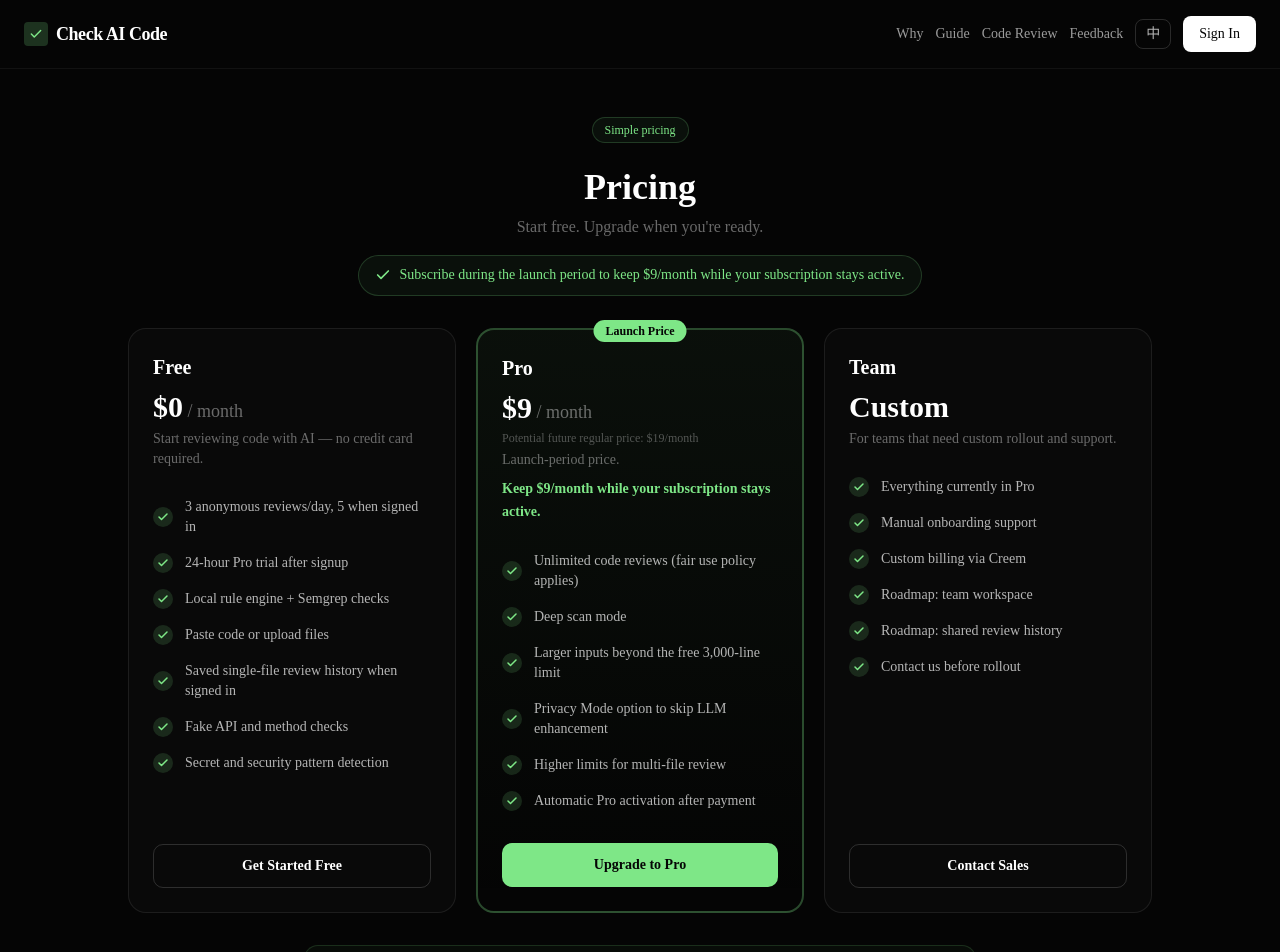
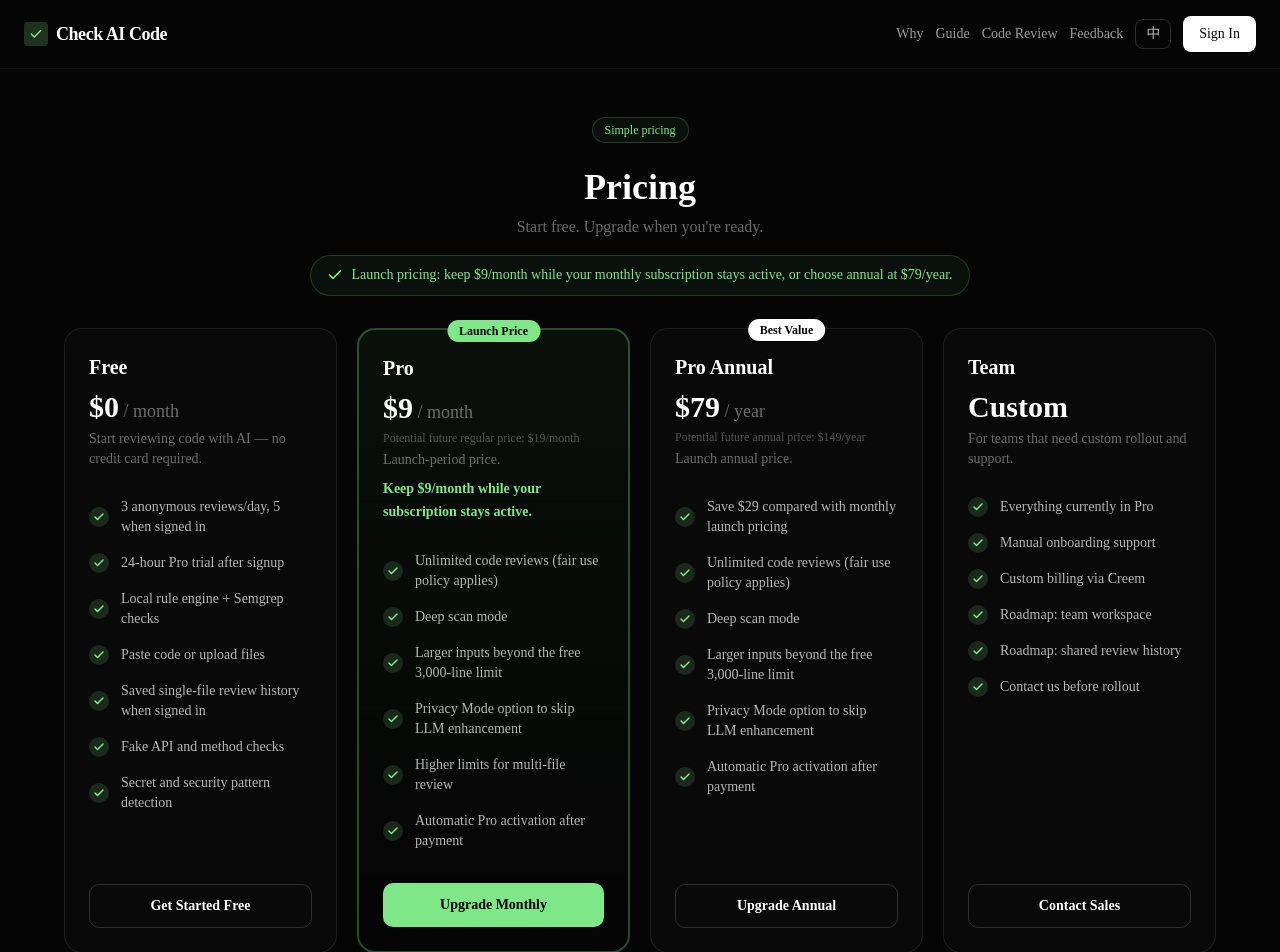
Before and after one commit to shaguoerai/checkaicode, a Next.js app: page /pricing in a window 1280 px wide. Shown: the top 952 px of the page. Built offline with nearby package versions, Linux system fonts and the light colour scheme; no server answers; the database is empty.

Commit message:
feat: add annual Creem plan

```diff
--- a/src/app/api/creem/checkout/route.ts
+++ b/src/app/api/creem/checkout/route.ts
@@ -1,10 +1,15 @@
 import { NextResponse } from "next/server";
 import { auth } from "@/lib/auth";
-import { CREEM_API_BASE_URL, CREEM_PRODUCT_ID, getAppUrl } from "@/lib/creem";
+import {
+  CREEM_API_BASE_URL,
+  CreemBillingPeriod,
+  getAppUrl,
+  getCreemProductId,
+} from "@/lib/creem";
 
 export const runtime = "nodejs";
 
-export async function POST() {
+export async function POST(req: Request) {
   const session = await auth();
 
   if (!session?.user?.id || !session.user.email) {
@@ -16,6 +21,14 @@ export async function POST() {
     return NextResponse.json({ error: "Creem is not configured" }, { status: 500 });
   }
 
+  const body = await req.json().catch(() => ({}));
+  const period: CreemBillingPeriod = body?.period === "annual" ? "annual" : "monthly";
+  const productId = getCreemProductId(period);
+
+  if (!productId) {
+    return NextResponse.json({ error: "Annual checkout is not configured yet" }, { status: 500 });
+  }
+
   const appUrl = getAppUrl();
   const response = await fetch(`${CREEM_API_BASE_URL}/v1/checkouts`, {
     method: "POST",
@@ -24,8 +37,8 @@ export async function POST() {
       "x-api-key": apiKey,
     },
     body: JSON.stringify({
-      product_id: CREEM_PRODUCT_ID,
-      request_id: session.user.id,
+      product_id: productId,
+      request_id: `${session.user.id}:${period}`,
       units: 1,
       success_url: `${appUrl}/review?checkout=success`,
       customer: {
@@ -34,6 +47,7 @@ export async function POST() {
       metadata: {
         userId: session.user.id,
         email: session.user.email,
+        period,
       },
     }),
   });
--- a/src/app/pricing/page.tsx
+++ b/src/app/pricing/page.tsx
@@ -14,12 +14,14 @@ function CreemRedirectModal({
   onContinue,
   isLoading,
   error,
+  period,
 }: {
   open: boolean;
   onClose: () => void;
   onContinue: () => void;
   isLoading: boolean;
   error: string;
+  period: "monthly" | "annual";
 }) {
   const { t } = useI18n();
   if (!open) return null;
@@ -43,7 +45,7 @@ function CreemRedirectModal({
 
         <ol className="mt-3 ml-4 list-decimal text-sm text-white/60 space-y-1">
           <li>{t("creemStep1")}</li>
-          <li>{t("creemStep2")}</li>
+          <li>{period === "annual" ? t("creemStep2Annual") : t("creemStep2Monthly")}</li>
           <li>{t("creemStep3")}</li>
         </ol>
 
@@ -194,6 +196,7 @@ export default function PricingPage() {
   const [isCreatingCheckout, setIsCreatingCheckout] = useState(false);
   const [showContactSales, setShowContactSales] = useState(false);
   const [isPro, setIsPro] = useState(false);
+  const [checkoutPeriod, setCheckoutPeriod] = useState<"monthly" | "annual">("monthly");
 
   useEffect(() => {
     fetch("/api/user", { credentials: "same-origin" })
@@ -207,7 +210,11 @@ export default function PricingPage() {
     setCheckoutError("");
 
     try {
-      const res = await fetch("/api/creem/checkout", { method: "POST" });
+      const res = await fetch("/api/creem/checkout", {
+        method: "POST",
+        headers: { "Content-Type": "application/json" },
+        body: JSON.stringify({ period: checkoutPeriod }),
+      });
       const data = await res.json().catch(() => ({}));
 
       if (res.status === 401) {
@@ -260,9 +267,27 @@ export default function PricingPage() {
         { text: t("proTeamDash"), included: true },
         { text: t("proApi"), included: true },
       ],
-      cta: t("upgradeToPro"),
-      ctaHref: "creem",
+      cta: t("upgradeMonthly"),
+      ctaHref: "creem-monthly",
       highlighted: true,
+    },
+    {
+      name: t("annualPlan"),
+      price: t("annualPrice"),
+      desc: t("annualDesc"),
+      futurePrice: t("futureAnnualPrice"),
+      badge: t("annualBadge"),
+      features: [
+        { text: t("annualSave"), included: true },
+        { text: t("proUnlimited"), included: true },
+        { text: t("proAdvanced"), included: true },
+        { text: t("proCustomRules"), included: true },
+        { text: t("proPriority"), included: true },
+        { text: t("proApi"), included: true },
+      ],
+      cta: t("upgradeAnnual"),
+      ctaHref: "creem-annual",
+      highlighted: false,
     },
     {
       name: t("teamPlan"),
@@ -332,7 +357,7 @@ export default function PricingPage() {
           <span>{t("launchLockHighlight")}</span>
         </div>
 
-        <div className="mt-8 grid w-full max-w-5xl gap-5 sm:grid-cols-3">
+        <div className="mt-8 grid w-full max-w-6xl gap-5 sm:grid-cols-2 xl:grid-cols-4">
           {plans.map((plan) => (
             <div
               key={plan.name}
@@ -342,9 +367,11 @@ export default function PricingPage() {
                   : "border border-white/8 bg-white/[0.02]"
               }`}
             >
-              {plan.highlighted && plan.badge && (
+              {plan.badge && (
                 <div className="absolute -top-3 left-1/2 -translate-x-1/2">
-                  <span className="rounded-full bg-neon px-3 py-1 text-xs font-semibold text-[#050505]">
+                  <span className={`rounded-full px-3 py-1 text-xs font-semibold ${
+                    plan.highlighted ? "bg-neon text-[#050505]" : "bg-white text-[#050505]"
+                  }`}>
                     {plan.badge}
                   </span>
                 </div>
@@ -381,10 +408,11 @@ export default function PricingPage() {
                 <div className="mt-6 inline-flex h-11 w-full items-center justify-center rounded-lg border border-neon/25 bg-neon/10 text-sm font-semibold text-neon">
                   {t("currentPlan")}
                 </div>
-              ) : plan.ctaHref === "creem" ? (
+              ) : plan.ctaHref === "creem-monthly" || plan.ctaHref === "creem-annual" ? (
                 <button
                   onClick={() => {
                     setCheckoutError("");
+                    setCheckoutPeriod(plan.ctaHref === "creem-annual" ? "annual" : "monthly");
                     setShowModal(true);
                   }}
                   className={`mt-6 inline-flex h-11 w-full items-center justify-center rounded-lg text-sm font-semibold transition ${
@@ -446,6 +474,7 @@ export default function PricingPage() {
           onContinue={startCheckout}
           isLoading={isCreatingCheckout}
           error={checkoutError}
+          period={checkoutPeriod}
         />
         <ContactSalesModal
           open={showContactSales}
--- a/src/app/refund/page.tsx
+++ b/src/app/refund/page.tsx
@@ -47,7 +47,7 @@ export default function RefundPage() {
             <section>
               <h2 className="text-xl font-semibold text-white">7-Day Satisfaction Guarantee</h2>
               <p className="mt-3 leading-relaxed">
-                All new monthly Pro subscriptions are eligible for a full refund within 7 days of the initial purchase.
+                All new monthly and annual Pro subscriptions are eligible for a full refund within 7 days of the initial purchase.
               </p>
             </section>
 
@@ -56,8 +56,9 @@ export default function RefundPage() {
               <ul className="mt-3 list-disc space-y-2 pl-5">
                 <li>You receive a full refund of the amount you actually paid.</li>
                 <li>Monthly Pro ($9) → refund $9.</li>
+                <li>Annual Pro ($79) → refund $79.</li>
                 <li>Subscriptions are non-refundable after 7 days but can be canceled at any time to stop future charges / auto-renewal.</li>
-                <li>If you subscribe during the launch period, the $9/month launch price is kept only while your subscription remains active. If you cancel and subscribe again later, the then-current price may apply.</li>
+                <li>If you subscribe monthly during the launch period, the $9/month launch price is kept only while your subscription remains active. If you cancel and subscribe again later, the then-current price may apply. Annual Pro is currently $79/year, with a potential future annual price of $149/year.</li>
                 <li>Refunds are processed within 5–7 business days to the original payment method.</li>
                 <li>Refunds do not apply to Team or Enterprise plans. Contact sales for custom terms.</li>
               </ul>
--- a/src/app/terms/page.tsx
+++ b/src/app/terms/page.tsx
@@ -84,13 +84,14 @@ export default function TermsPage() {
             <section>
               <h2 className="text-xl font-semibold text-white">4. Refund Policy</h2>
               <p className="mt-3 leading-relaxed">
-                All new monthly Pro subscriptions are eligible for a full refund within 7 days of the initial purchase.
+                All new monthly and annual Pro subscriptions are eligible for a full refund within 7 days of the initial purchase.
               </p>
               <ul className="mt-3 list-disc space-y-2 pl-5">
                 <li>You receive a full refund of the amount you actually paid.</li>
                 <li>Monthly Pro ($9) → refund $9.</li>
+                <li>Annual Pro ($79) → refund $79.</li>
                 <li>Subscriptions are non-refundable after 7 days but can be canceled at any time to stop future charges / auto-renewal.</li>
-                <li>If you subscribe during the launch period, the $9/month launch price is kept only while your subscription remains active. If you cancel and subscribe again later, the then-current price may apply.</li>
+                <li>If you subscribe monthly during the launch period, the $9/month launch price is kept only while your subscription remains active. If you cancel and subscribe again later, the then-current price may apply. Annual Pro is currently $79/year, with a potential future annual price of $149/year.</li>
                 <li>Refunds are processed within 5–7 business days to the original payment method.</li>
                 <li>Refunds do not apply to Team or Enterprise plans. Contact sales for custom terms.</li>
               </ul>
--- a/src/lib/creem.ts
+++ b/src/lib/creem.ts
@@ -1,11 +1,27 @@
 import crypto from "crypto";
 
 export const CREEM_PRODUCT_ID = process.env.CREEM_PRODUCT_ID || "prod_21ucscjxbwrU6k7ZRkAVcR";
+export const CREEM_ANNUAL_PRODUCT_ID = process.env.CREEM_ANNUAL_PRODUCT_ID || "";
 export const CREEM_API_BASE_URL =
   (process.env.CREEM_API_BASE_URL || "https://api.creem.io").replace(/\/$/, "");
 export const CREEM_PAYMENT_LINK =
   process.env.NEXT_PUBLIC_CREEM_PAYMENT_LINK ||
   "https://www.creem.io/payment/prod_21ucscjxbwrU6k7ZRkAVcR";
+export const CREEM_ANNUAL_PAYMENT_LINK = process.env.NEXT_PUBLIC_CREEM_ANNUAL_PAYMENT_LINK || "";
+
+export type CreemBillingPeriod = "monthly" | "annual";
+
+export function getCreemProductId(period: CreemBillingPeriod) {
+  return period === "annual" ? CREEM_ANNUAL_PRODUCT_ID : CREEM_PRODUCT_ID;
+}
+
+export function isKnownCreemProduct(productId: string) {
+  return productId === CREEM_PRODUCT_ID || Boolean(CREEM_ANNUAL_PRODUCT_ID && productId === CREEM_ANNUAL_PRODUCT_ID);
+}
+
+export function isAnnualCreemProduct(productId: string) {
+  return Boolean(CREEM_ANNUAL_PRODUCT_ID && productId === CREEM_ANNUAL_PRODUCT_ID);
+}
 
 export function getAppUrl() {
   const configured = process.env.NEXT_PUBLIC_APP_URL || process.env.APP_URL;
--- a/src/lib/i18n.tsx
+++ b/src/lib/i18n.tsx
@@ -46,7 +46,7 @@ const dict: Record<Lang, Record<string, string>> = {
     // Pricing
     pricingTitle: "Pricing",
     pricingSubtitle: "Start free. Upgrade when you're ready.",
-    launchLockHighlight: "Subscribe during the launch period to keep $9/month while your subscription stays active.",
+    launchLockHighlight: "Launch pricing: keep $9/month while your monthly subscription stays active, or choose annual at $79/year.",
     freePlan: "Free",
     freePrice: "$0 / month",
     freeDesc: "Start reviewing code with AI — no credit card required.",
@@ -62,6 +62,11 @@ const dict: Record<Lang, Record<string, string>> = {
     proPrice: "$9 / month",
     proDesc: "Launch-period price.",
     proLockLine: "Keep $9/month while your subscription stays active.",
+    annualPlan: "Pro Annual",
+    annualPrice: "$79 / year",
+    annualDesc: "Launch annual price.",
+    annualBadge: "Best Value",
+    annualSave: "Save $29 compared with monthly launch pricing",
     proUnlimited: "Unlimited code reviews (fair use policy applies)",
     proAdvanced: "Deep scan mode",
     proPriority: "Privacy Mode option to skip LLM enhancement",
@@ -69,6 +74,8 @@ const dict: Record<Lang, Record<string, string>> = {
     proTeamDash: "Higher limits for multi-file review",
     proApi: "Automatic Pro activation after payment",
     upgradeToPro: "Upgrade to Pro",
+    upgradeMonthly: "Upgrade Monthly",
+    upgradeAnnual: "Upgrade Annual",
     teamPlan: "Team",
     teamPrice: "Custom",
     teamDesc: "For teams that need custom rollout and support.",
@@ -88,6 +95,7 @@ const dict: Record<Lang, Record<string, string>> = {
     // Pricing badges & extras
     launchSpecialBadge: "Launch Price",
     futurePrice: "Potential future regular price: $19/month",
+    futureAnnualPrice: "Potential future annual price: $149/year",
     proExperienceDayTitle: "24-hour Pro trial:",
     proExperienceDay: "New signed-in users get 24 hours of Pro access automatically. No credit card required. After the trial ends, the account returns to Free unless you upgrade.",
     refundGuarantee: "7-Day Satisfaction Guarantee",
@@ -96,7 +104,9 @@ const dict: Record<Lang, Record<string, string>> = {
     creemModalTitle: "Continue to secure checkout",
     creemModalBody: "You are about to complete your subscription via Creem, our Merchant of Record. On the checkout page:",
     creemStep1: "Enter your billing details and payment method",
-    creemStep2: "Complete the $9/month subscription",
+    creemStep2: "Complete the subscription",
+    creemStep2Monthly: "Complete the $9/month subscription",
+    creemStep2Annual: "Complete the $79/year subscription",
     creemStep3: "Return to Check AI Code after payment; Pro will be activated automatically",
     creemNoAccount: "Use the same email as your Check AI Code account so we can match the subscription.",
     creemTaxIdNote: "Tax ID is optional and only needed for business purchases. Individual users can skip it.",
@@ -126,7 +136,7 @@ const dict: Record<Lang, Record<string, string>> = {
     // FAQ
     faqTitle: "Frequently Asked Questions",
     faqQ1: "When will Pro become $19/month?",
-    faqA1: "We have not set a date yet. We will decide based on launch traffic and subscriptions. If you subscribe during the launch period, you keep $9/month while your subscription stays active. If you cancel and subscribe again later, the then-current price may apply.",
+    faqA1: "We have not set a date yet. We will decide based on launch traffic and subscriptions. If you subscribe monthly during the launch period, you keep $9/month while your subscription stays active. If you cancel and subscribe again later, the then-current price may apply. Annual Pro is currently $79/year, with a potential future annual price of $149/year.",
     faqQ2: "Can I cancel anytime?",
     faqA2: "Yes. You can cancel to stop future renewal, and new Pro subscriptions have a 7-day refund window.",
     faqQ3: "What counts as a \"code review\" on the Free plan?",
@@ -207,7 +217,7 @@ const dict: Record<Lang, Record<string, string>> = {
     // Pricing
     pricingTitle: "定价",
     pricingSubtitle: "免费开始。准备好后再升级。",
-    launchLockHighlight: "首发期内订阅，只要保持订阅即可保留 $9/月。",
+    launchLockHighlight: "首发价：月付保持订阅即可保留 $9/月，也可选择 $79/年的年付方案。",
     freePlan: "免费版",
     freePrice: "¥0 / 月",
     freeDesc: "开始用 AI 审查代码 — 无需信用卡。",
@@ -223,6 +233,11 @@ const dict: Record<Lang, Record<string, string>> = {
     proPrice: "$9 / 月",
     proDesc: "首发期价格。",
     proLockLine: "只要保持订阅，即可保留 $9/月。",
+    annualPlan: "专业版年付",
+    annualPrice: "$79 / 年",
+    annualDesc: "首发期年付价格。",
+    annualBadge: "更划算",
+    annualSave: "相比首发月付价节省 $29",
     proUnlimited: "无限代码审查（合理使用政策适用）",
     proAdvanced: "Deep 深度扫描模式",
     proPriority: "Privacy Mode：跳过 LLM 增强",
@@ -230,6 +245,8 @@ const dict: Record<Lang, Record<string, string>> = {
     proTeamDash: "更高额度的多文件审查",
     proApi: "付款后自动开通 Pro",
     upgradeToPro: "升级到 Pro",
+    upgradeMonthly: "升级月付",
+    upgradeAnnual: "升级年付",
     teamPlan: "团队版",
     teamPrice: "定制",
     teamDesc: "为需要定制上线和支持的团队准备。",
@@ -249,6 +266,7 @@ const dict: Record<Lang, Record<string, string>> = {
     // Pricing badges & extras
     launchSpecialBadge: "首发价",
     futurePrice: "未来可能常规价：$19/月",
+    futureAnnualPrice: "未来可能年付价：$149/年",
     proExperienceDayTitle: "24 小时 Pro 体验：",
     proExperienceDay: "新登录用户会自动获得 24 小时 Pro 权限，无需信用卡。体验结束后自动回到免费版，除非你选择升级。",
     refundGuarantee: "7 天满意保证",
@@ -257,7 +275,9 @@ const dict: Record<Lang, Record<string, string>> = {
     creemModalTitle: "继续前往安全结账",
     creemModalBody: "你即将通过 Creem（我们的 Merchant of Record）完成订阅。在结账页：",
     creemStep1: "填写账单信息和支付方式",
-    creemStep2: "完成 $9/月订阅",
+    creemStep2: "完成订阅",
+    creemStep2Monthly: "完成 $9/月订阅",
+    creemStep2Annual: "完成 $79/年订阅",
     creemStep3: "付款后返回 Check AI Code；Pro 会自动开通",
     creemNoAccount: "请尽量使用和 Check AI Code 账号相同的邮箱，方便系统匹配订阅。",
     creemTaxIdNote: "Tax ID 仅企业购买时需要，个人用户可直接跳过。",
@@ -287,7 +307,7 @@ const dict: Record<Lang, Record<string, string>> = {
     // FAQ
     faqTitle: "常见问题",
     faqQ1: "Pro 什么时候会变成 $19/月？",
-    faqA1: "目前还没有确定日期，会根据上线后的流量和订阅情况决定。首发期内订阅的用户，只要保持订阅即可保留 $9/月。如果取消后以后重新订阅，可能会按当时价格执行。",
+    faqA1: "目前还没有确定日期，会根据上线后的流量和订阅情况决定。首发期内订阅月付的用户，只要保持订阅即可保留 $9/月。如果取消后以后重新订阅，可能会按当时价格执行。Pro 年付当前为 $79/年，未来可能年付价为 $149/年。",
     faqQ2: "可以随时取消吗？",
     faqA2: "可以。取消后会停止未来续费，新 Pro 订阅也有 7 天退款窗口。",
     faqQ3: "免费版的 \"代码审查\" 怎么算？",
```
Also changed, not shown: src/app/api/creem/webhook/route.ts (+16 -5 lines), src/app/layout.tsx (+6 -6 lines), 1 other file (tests, documents, lock files or other folders).
